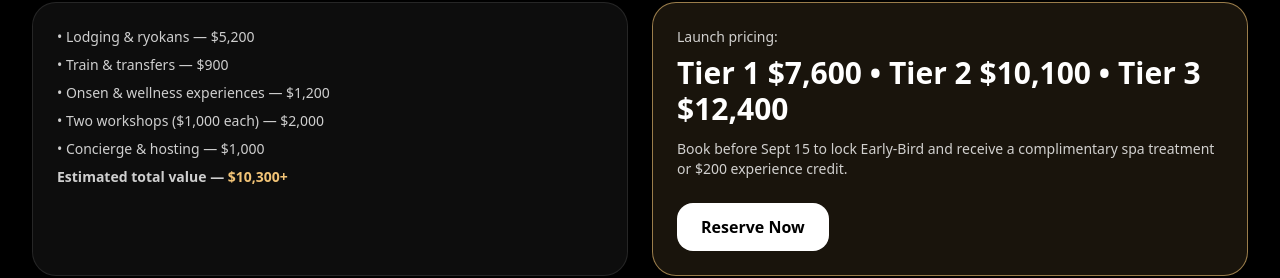
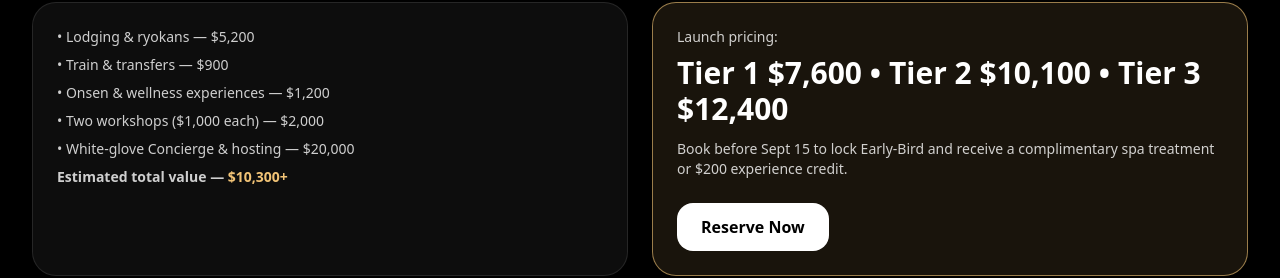
Before and after one commit to dedet2/rar-landing-clean, a Next.js app: page / in a window 1280 px wide. Shown: the part 2259-2537 px from the top of the page. Built offline with nearby package versions, Linux system fonts and the light colour scheme; no server answers.

Commit message:
concierge update

```diff
--- a/app/page.jsx
+++ b/app/page.jsx
@@ -237,7 +237,7 @@ export default function Page() {
           <li>• Train & transfers — <span className="font-medium">$900</span></li>
           <li>• Onsen & wellness experiences — <span className="font-medium">$1,200</span></li>
           <li>• Two workshops ($1,000 each) — <span className="font-medium">$2,000</span></li>
-          <li>• Concierge & hosting — <span className="font-medium">$1,000</span></li>
+          <li>• White-glove Concierge & hosting — <span className="font-medium">$20,000</span></li>
           <li className="font-semibold mt-2">Estimated total value — <span className="text-brand-gold">$10,300+</span></li>
         </ul>
       </div>
```
